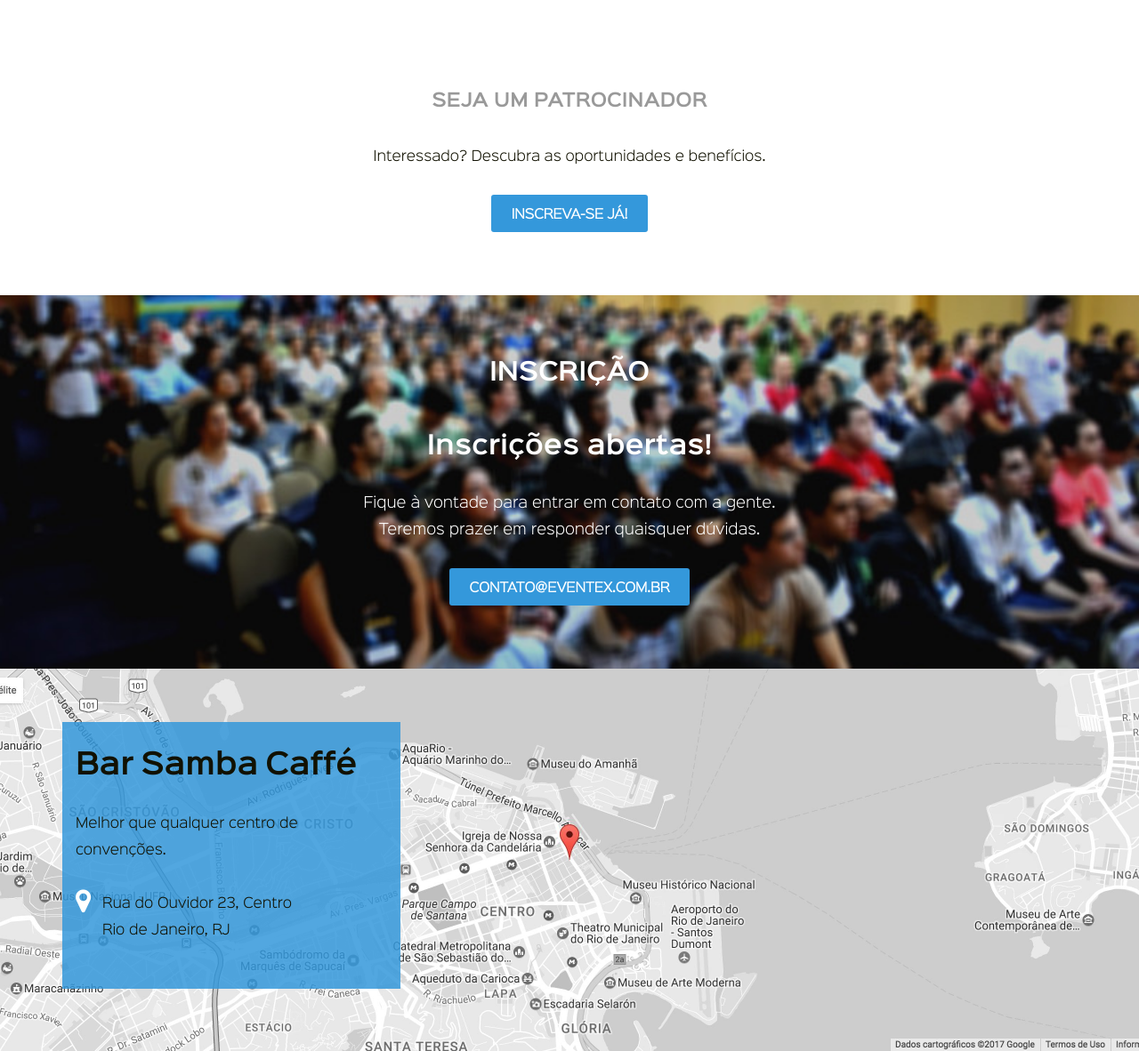
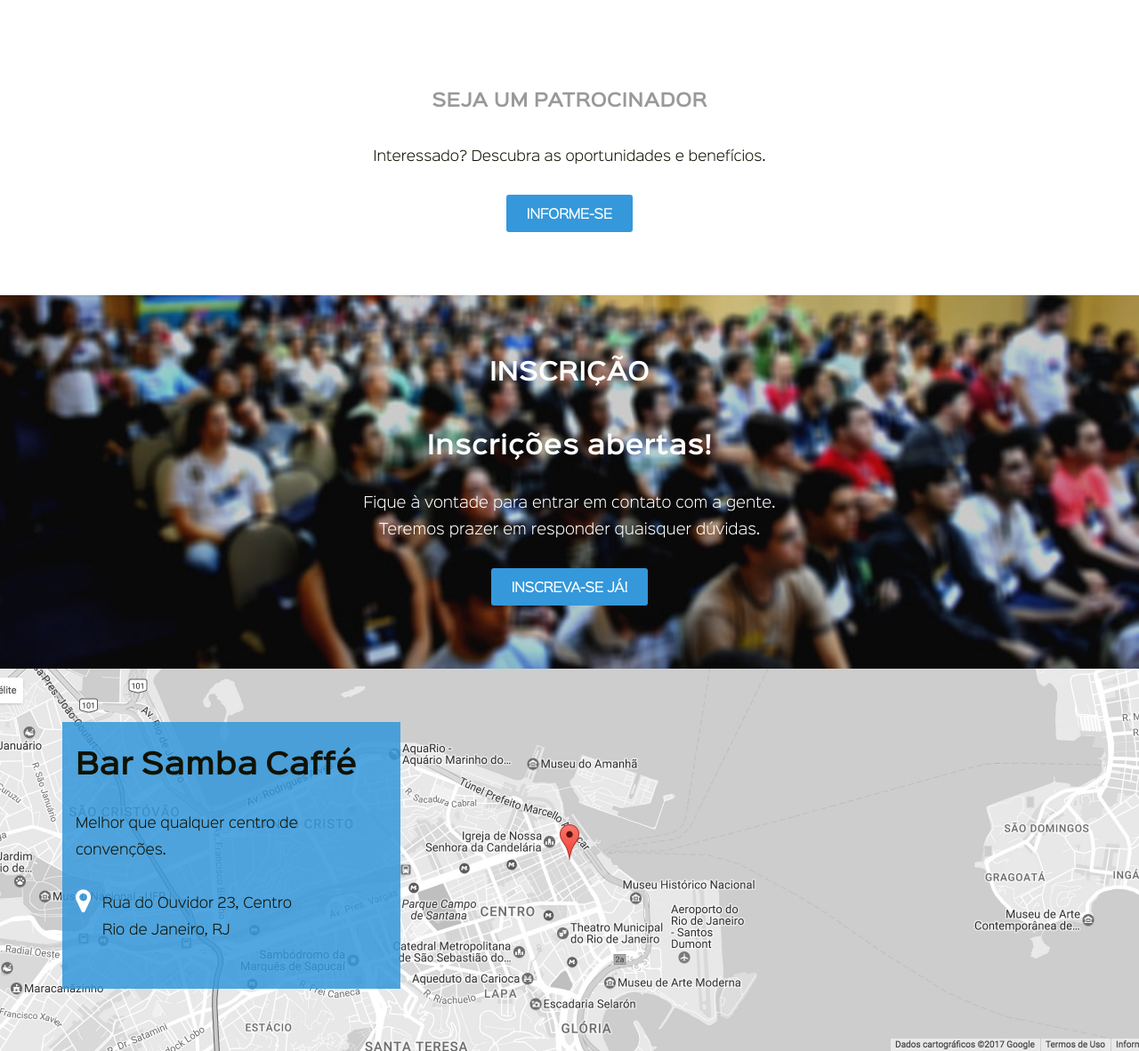
Before and after one commit to tuliogaio/wttd-eventex, a Django app: page / in a window 1280 px wide. Shown: the part 1558-2740 px from the top of the page at 89% size. Run offline with Django 3.2, Linux system fonts and the light colour scheme; some libraries are stand-ins or nearby versions.

Commit message:
Realizando ajustes PEP

```diff
--- a/eventex/core/templates/index.html
+++ b/eventex/core/templates/index.html
@@ -99,7 +99,7 @@
 
                 <h3>Seja um patrocinador</h3>
                 <p>Interessado? Descubra as oportunidades e benefícios.</p>
-                <a class="btn-basic btn-blue" href="/inscricao/">Inscreva-se já!</a>
+                <a class="btn-basic btn-blue" href="mailto:contato@eventex.com.br?Subject=Patrocínio">informe-se</a>
 
             </div>
         </section>
@@ -111,7 +111,7 @@
                 	<h2>Inscrição</h2>
                 	<h3>Inscrições abertas!</h3>
                     <p>Fique à vontade para entrar em contato com a gente.<br>Teremos prazer em responder quaisquer dúvidas.</p>
-                	<a class="btn-basic btn-blue" href="mailto:contato@eventex.com.br">contato@eventex.com.br</a>
+                	<a class="btn-basic btn-blue" href="/inscricao/">Inscreva-se já!</a>
                 </div>
             </div>
         </section>
--- a/eventex/core/views.py
+++ b/eventex/core/views.py
@@ -1,4 +1,5 @@
 from django.shortcuts import render
+
 
 # Create your views here.
 def home(request):
--- a/eventex/subscriptions/views.py
+++ b/eventex/subscriptions/views.py
@@ -1,6 +1,6 @@
 from django.core import mail
 from django.contrib import messages
-from django.http import HttpResponseRedirect, HttpResponse
+from django.http import HttpResponseRedirect
 from django.shortcuts import render
 from django.template.loader import render_to_string
 
```
